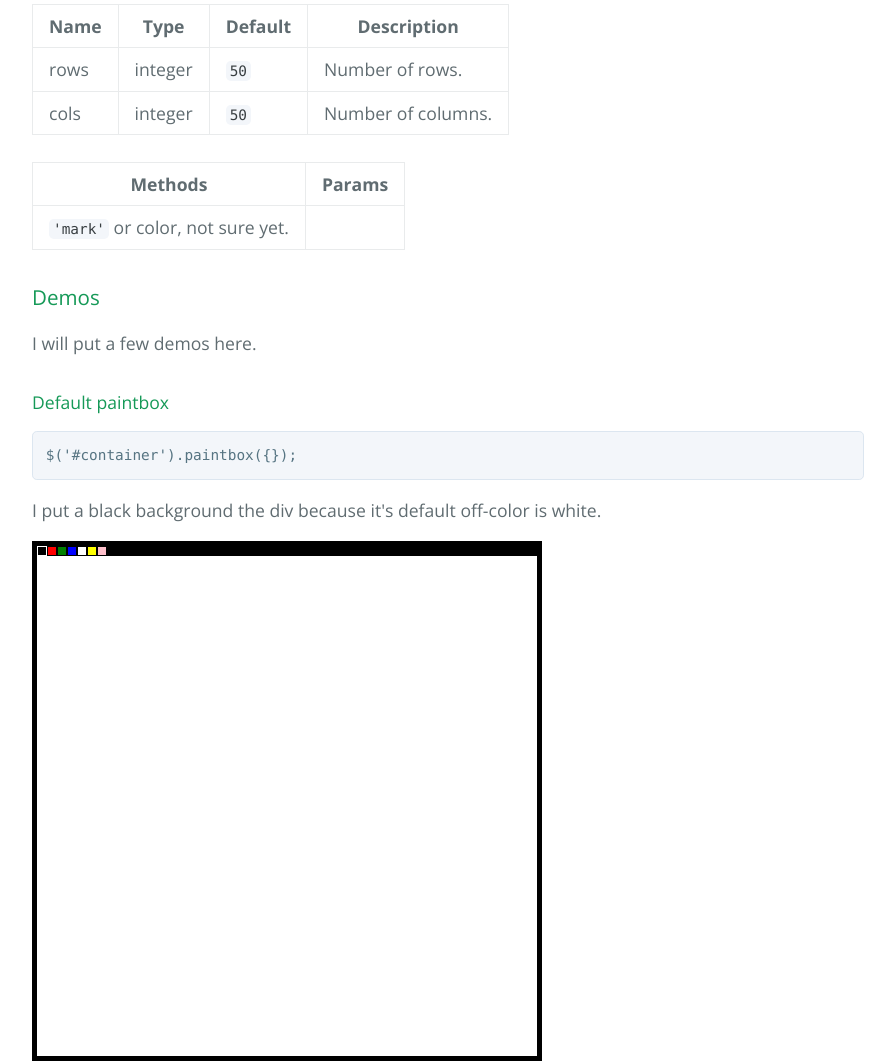
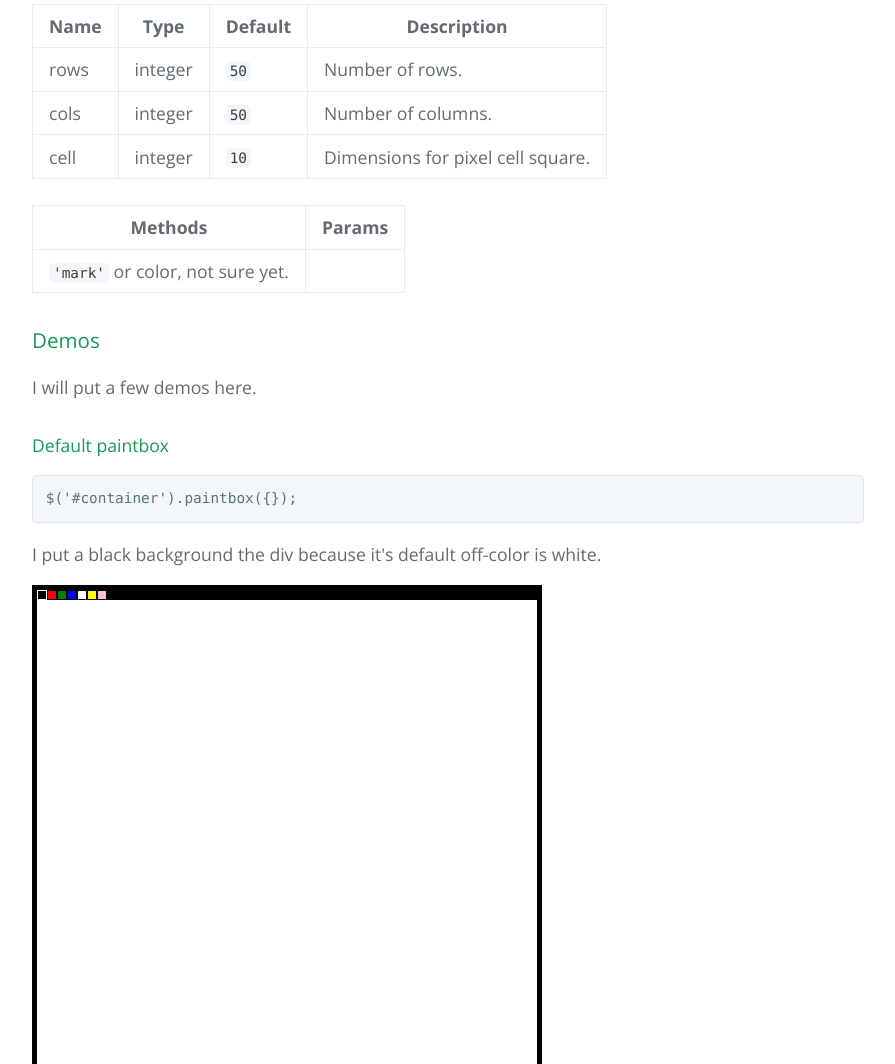
Before and after one commit to pstrinkle/jquery-paintbox, a plain HTML site: page index.html in a window 1280 px wide. Shown: the part 940-2004 px from the top of the page, without its empty margins (192-1087 px from the left). Drawn offline with nearby package versions, Linux system fonts and the light colour scheme.

Commit message:
closes #9

```diff
--- a/index.html
+++ b/index.html
@@ -67,6 +67,12 @@
             <td><code>50</code></td>
             <td>Number of columns.</td>
           </tr>
+          <tr>
+            <td>cell</td>
+            <td>integer</td>
+            <td><code>10</code></td>
+            <td>Dimensions for pixel cell square.</td>
+          </tr>
         </tbody>
       </table>
       </div>
@@ -113,6 +119,19 @@ $(function() {
 });
 </script>
 
+      <h4>Specified cell dimensions</h4>
+      <p>A box where we specify the cell dimensions as 5 pixels instead of the default 10.</p>
+      <pre class="prettyprint lang-js">
+$('#container_3').paintbox({rows: 25, cols: 25, cell: 5});</pre>
+      <p>I put a black background the div because it's default off-color is white.</p>
+      <div id='container_3' style='background-color:black;border:5px solid black;display:table-cell;'></div>
+<script>
+$(function() {
+    $('#container_3').paintbox({rows: 25, cols: 25, cell: 5});
+});
+</script>
+
+
       <h3>License</h3>
       <p><a href="http://www.apache.org/licenses/LICENSE-2.0">Apache License 2.0</a></p>
 
--- a/paintbox.js
+++ b/paintbox.js
@@ -25,6 +25,7 @@
         penDown: false,
         cols: 50,
         rows: 50,
+        cell: 10,
         colors : ['black', 'red', 'green', 'blue', 'white', 'yellow', 'pink'],
     }
 
@@ -63,17 +64,19 @@
             var itm = 'box';
 
             /* fixup grid container. */
-            var master_width = instance.cols * 10;
-            var master_height = instance.rows * 10;
+            var master_width = instance.cols * instance.cell;
+            var master_height = instance.rows * instance.cell;
             $dest.css('width', master_width + 'px');
             $dest.css('height', master_height + 'px');
+
+            var dim = instance.cell + 'px';
 
             /* build grid */
             for (i = 0; i < instance.rows; i++) {
                 for (j = 0; j < instance.cols; j++) {
                     var $n = $('<div>');
-                    $n.css('width', '10px');
-                    $n.css('height', '10px');
+                    $n.css('width', dim);
+                    $n.css('height', dim);
                     $n.css('background-color', 'white');
                     $n.css('float', 'left');
                     $n.css('display', 'inline');
@@ -102,6 +105,8 @@
                  */
                 $(this).css('border', 'none');
             });
+
+            /* Create the pen boxes. */
 
             /* create pen boxes. */
             $.each(instance.colors, function(index, element) {
```
Also changed, not shown: 1 other file.
